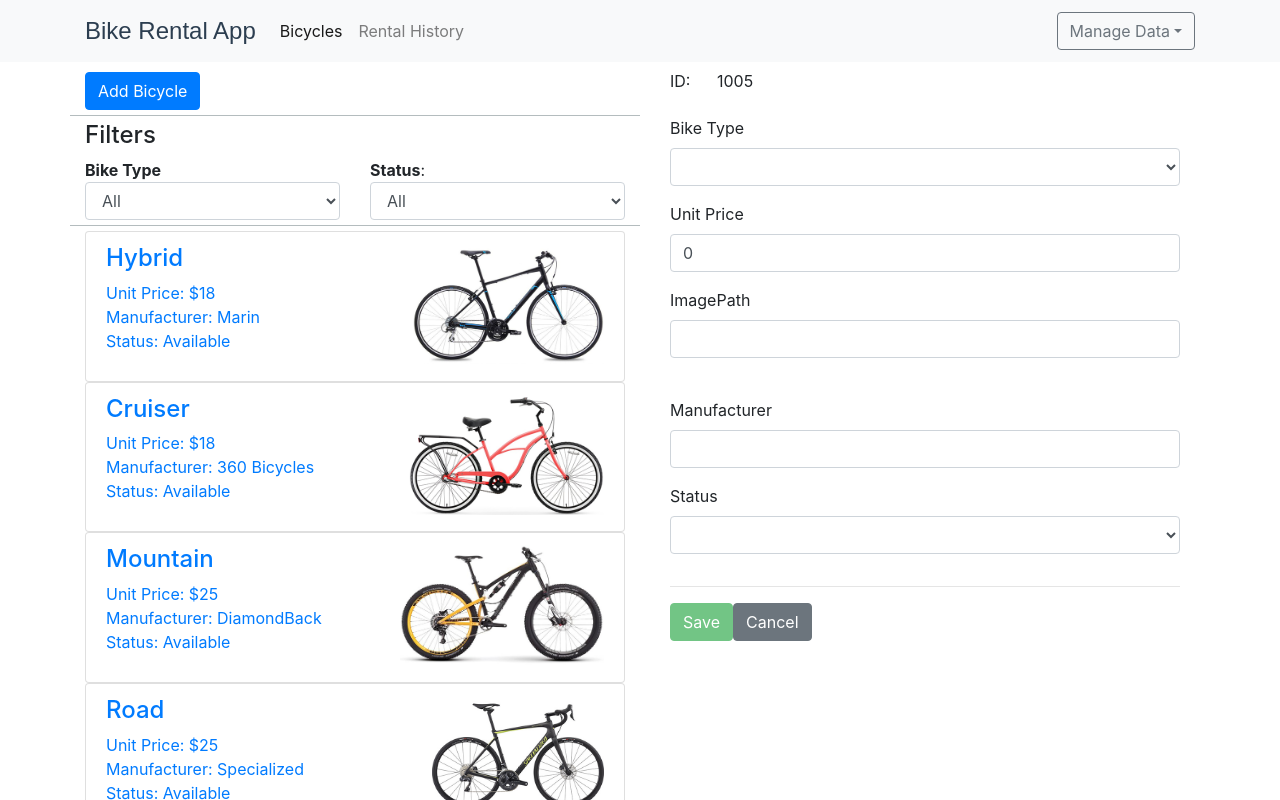
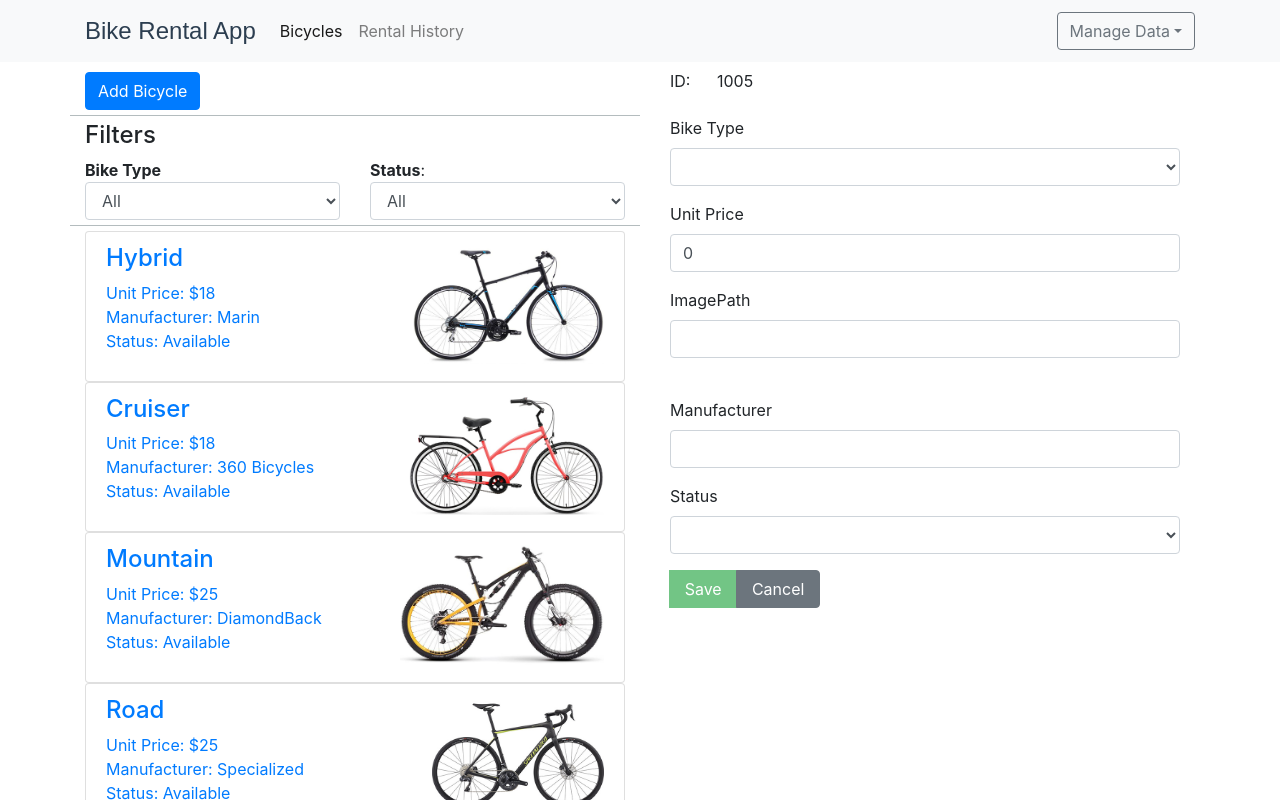
Before and after one commit to RAMurray/BikeRental-App, an Angular app: page /bikes/new in a window 1280 px wide. Shown: the top 800 px of the page. Built offline with nearby package versions, Linux system fonts and the light colour scheme.

Commit message:
QoL Updates
Grouped some of the buttons.  When rental is created for a bike, bike will now have its status changed to Rented.

```diff
--- a/src/app/bicycles/bicycle-edit/bicycle-edit.component.html
+++ b/src/app/bicycles/bicycle-edit/bicycle-edit.component.html
@@ -63,7 +63,7 @@
       </div>
     </div>
     <div class="row butttonSection">
-        <div class="col-sm-12">
+        <div class="col-sm-4 btn-group">
           <hr>
           <button type="button" class="btn btn-success" (click)="onSubmit()" [disabled]="!bikeForm.valid">Save</button>
           <button type="button" class="btn btn-secondary" (click)="onCancel()">Cancel</button>
--- a/src/app/rentals/bike-rentals/bike-rental-new/bike-rental-new.component.ts
+++ b/src/app/rentals/bike-rentals/bike-rental-new/bike-rental-new.component.ts
@@ -19,7 +19,7 @@ export class BikeRentalNewComponent implements OnInit {
   sub: Subscription;
   editedRentalIndex: number;
   editedRental: Rental;
-
+  bikeIndex: number;
 
   constructor(private datePipe: DatePipe,
               private router: Router,
@@ -31,6 +31,7 @@ export class BikeRentalNewComponent implements OnInit {
     this.route.params.subscribe(
       (params: Params) => {
         const index: number = +params['id'];
+        this.bikeIndex = index;
         this.Bike = this.bikeService.getBicycle(index);
         this.initForm();
       }
@@ -75,8 +76,12 @@ export class BikeRentalNewComponent implements OnInit {
     const sRentalDate: string = this.rentalForm.value['RentalDate'].year + '-' + this.rentalForm.value['RentalDate'].month + '-' + this.rentalForm.value['RentalDate'].day;
     console.log('Rental Date day:' + sRentalDate);
     this.rentalForm.value['RentalDate'] = sRentalDate;
+    this.rentalService.addRental(this.rentalForm.value);
 
-    this.rentalService.addRental(this.rentalForm.value);
+    // Change Bike's status
+    this.Bike.Status = "Rented";
+    this.bikeService.updateBicycle(this.bikeIndex, this.Bike);
+
     this.onCancel();
   }
 
--- a/src/app/rentals/rental-edit/rental-edit.component.html
+++ b/src/app/rentals/rental-edit/rental-edit.component.html
@@ -5,7 +5,7 @@
     <div class="col-sm-5">
         <input type="text" readonly class="form-control-plaintext" id="ID" formControlName="RentalID">
     </div>
-    <div class="col-sm-2 ml-auto">
+    <div class="btn-group col-sm-2 ml-auto" role="group">
       <button type="button" class="btn btn-success" (click)="onSubmit()" [disabled]="!rentalForm.valid">Save</button>
       <button type="button" class="btn btn-secondary" (click)="onCancel()">Cancel</button>
     </div>
```
